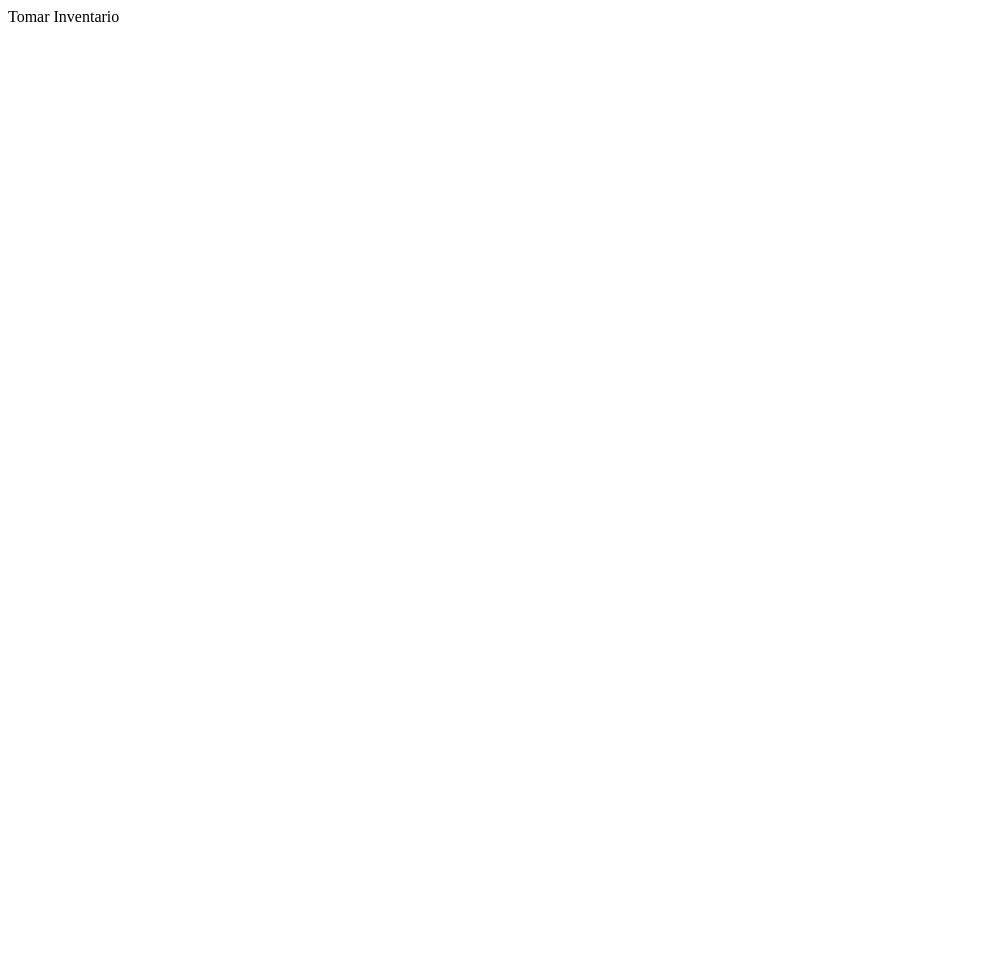
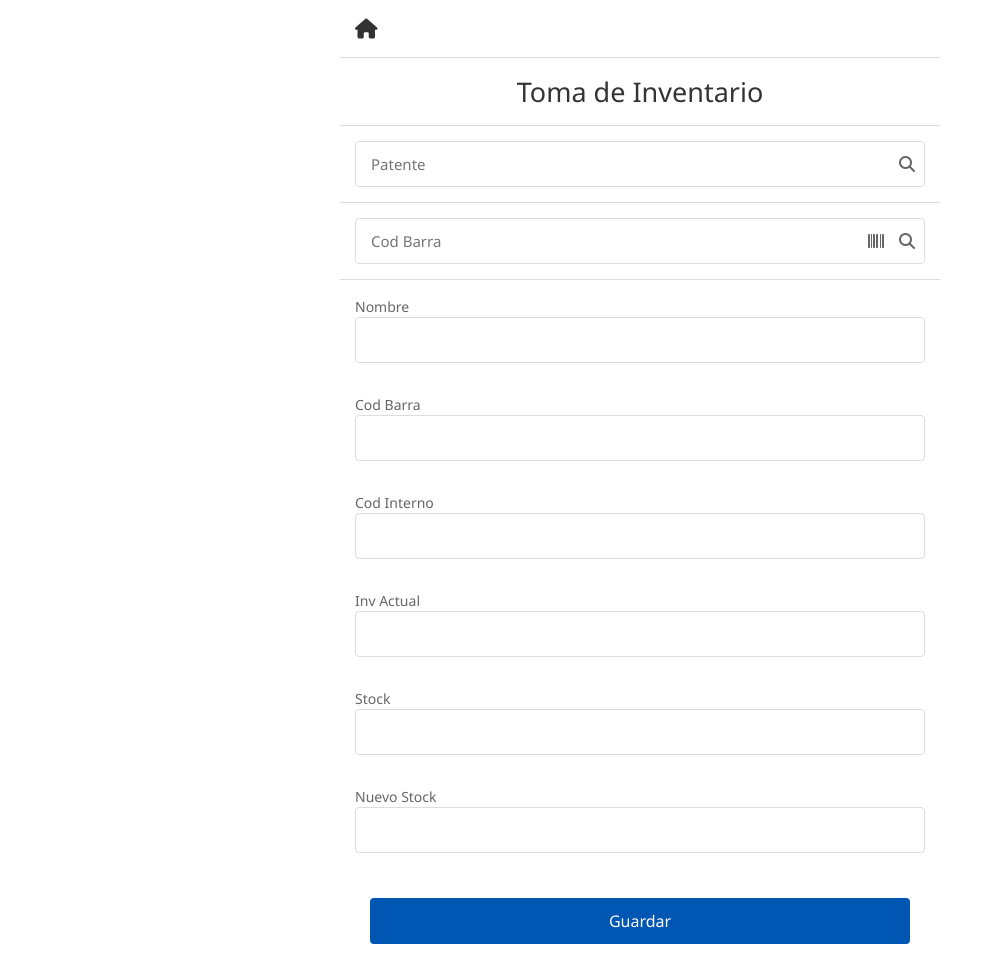
Before and after one commit to ServidorHRZ/AppInventario, a plain HTML site: page Secciones/TomarInventario.html in a window 1280 px wide. Shown: the whole page, without its empty margins (0-995 px from the left). Before the commit the page ends 800 px from the top, so only its background shows below. Drawn offline with Linux system fonts and the light colour scheme.

Commit message:
Cambio13

```diff
--- a/Conexion/ConexionBD.js
+++ b/Conexion/ConexionBD.js
@@ -0,0 +1,2 @@
+// Constante para definicion de conexion
+const Conect
--- /dev/null
+++ b/Secciones/TomaInventario.css
@@ -0,0 +1,194 @@
+:root {
+    --primary-color: #007bff;
+    --primary-dark: #0056b3;
+    --text-color: #333;
+    --text-secondary: #666;
+    --background-color: #f5f5f5;
+    --card-background: #ffffff;
+    --border-color: #ddd;
+    --error-color: #dc3545;
+}
+
+* {
+    margin: 0;
+    padding: 0;
+    box-sizing: border-box;
+    font-family: 'Segoe UI', Tahoma, Geneva, Verdana, sans-serif;
+}
+
+body {
+    background-color: var(--card-background);
+    min-height: 100vh;
+}
+
+.container {
+    max-width: 600px;
+    margin: 0 auto;
+    padding: 0;
+}
+
+.home-section {
+    padding: 15px;
+    border-bottom: 1px solid var(--border-color);
+    background-color: var(--card-background);
+}
+
+.home-icon {
+    color: var(--text-color);
+    font-size: 20px;
+    text-decoration: none;
+}
+
+.form-section {
+    margin-top: 20px;
+}
+
+.form-group {
+    padding: 15px;
+    background-color: var(--card-background);
+    border-bottom: 1px solid var(--border-color);
+}
+
+.form-group label {
+    display: block;
+    margin-bottom: 5px;
+    color: var(--text-color);
+    font-size: 14px;
+}
+
+.form-group input {
+    width: 100%;
+    padding: 10px;
+    border: 1px solid var(--border-color);
+    border-radius: 4px;
+    font-size: 16px;
+}
+
+.search-group {
+    position: relative;
+    display: flex;
+    align-items: center;
+    padding: 15px;
+    background-color: var(--card-background);
+    border-bottom: 1px solid var(--border-color);
+}
+
+.search-group input {
+    width: 100%;
+    padding: 12px 80px 12px 15px;
+    border: 1px solid var(--border-color);
+    border-radius: 4px;
+    font-size: 15px;
+    outline: none;
+}
+
+.input-icons {
+    position: absolute;
+    right: 25px;
+    display: flex;
+    align-items: center;
+    gap: 15px;
+}
+
+.btn-buscar {
+    background: none;
+    border: none;
+    color: var(--text-secondary);
+    cursor: pointer;
+    padding: 0;
+    font-size: 16px;
+    display: flex;
+    align-items: center;
+}
+
+.btn-buscar:hover {
+    color: var(--primary-color);
+}
+
+.search-group .fa-barcode {
+    color: var(--text-secondary);
+    font-size: 16px;
+}
+
+.search-group input:focus {
+    border-color: var(--primary-color);
+}
+
+.btn-guardar {
+    background-color: var(--primary-dark);
+    color: white;
+    border: none;
+    border-radius: 4px;
+    padding: 12px;
+    font-size: 16px;
+    cursor: pointer;
+    width: calc(100% - 30px);
+    margin: 15px;
+}
+
+.product-info {
+    margin-top: 20px;
+}
+
+.product-info p {
+    margin-bottom: 10px;
+    color: var(--text-secondary);
+}
+
+.title-section {
+    text-align: center;
+    padding: 15px;
+    border-bottom: 1px solid var(--border-color);
+    background-color: var(--card-background);
+}
+
+h1 {
+    color: var(--text-color);
+    font-size: 27px;
+    margin: 0;
+    font-weight: 500;
+}
+
+.inventory-form {
+    display: flex;
+    flex-direction: column;
+    gap: 15px;
+    padding: 15px;
+}
+
+.inventory-form label {
+    color: var(--text-secondary);
+    font-size: 14px;
+    margin-bottom: 5px;
+}
+
+.inventory-form input {
+    width: 100%;
+    padding: 12px 15px;
+    border: 1px solid var(--border-color);
+    border-radius: 4px;
+    font-size: 15px;
+    margin-bottom: 15px;
+}
+
+@media (max-width: 480px) {
+    .container {
+        padding: 0;
+    }
+
+    .inventory-form {
+        padding: 15px;
+    }
+
+    .inventory-form input {
+        margin-bottom: 10px;
+    }
+
+    .search-group input {
+        font-size: 14px;
+    }
+
+    h1 {
+        font-size: 24px;
+    }
+}
--- a/Secciones/TomarInventario.html
+++ b/Secciones/TomarInventario.html
@@ -1,11 +1,96 @@
 <!DOCTYPE html>
-<html lang="en">
+<html lang="es">
 <head>
     <meta charset="UTF-8">
     <meta name="viewport" content="width=device-width, initial-scale=1.0">
-    <title>Document</title>
+    <title>Toma de Inventario</title>
+    <link rel="stylesheet" href="https://cdnjs.cloudflare.com/ajax/libs/font-awesome/6.5.1/css/all.min.css">
+    <link rel="stylesheet" href="TomaInventario.css">
 </head>
 <body>
-    Tomar Inventario
-</body>
+    <div class="container">
+        <!-- Header with home icon -->
+        <div class="home-section">
+            <a href="../index.html" class="home-icon"><i class="fas fa-home"></i></a>
+        </div>
+
+        <!-- Title section -->
+        <div class="title-section">
+            <h1>Toma de Inventario</h1>
+        </div>
+
+        <!-- Search section -->
+        <div class="form-group search-group">
+            <input type="text" id="searchBar" placeholder="Patente">
+            <div class="input-icons">
+                <button id="btnSearch" class="btn-buscar">
+                    <i class="fas fa-search"></i>
+                </button>
+            </div>
+        </div>
+
+        <div class="form-group search-group">
+            <input type="text" id="barcodeBar" placeholder="Cod Barra">
+            <div class="input-icons">
+                <i class="fas fa-barcode"></i>
+                <button id="btnBarcode" class="btn-buscar">
+                    <i class="fas fa-search"></i>
+                </button>
+            </div>
+        </div>
+
+        <!-- Inventory Form -->
+        <div class="inventory-form">
+            <div>
+                <label>Nombre</label>
+                <input type="text" readonly>
+            </div>
+
+            <div>
+                <label>Cod Barra</label>
+                <input type="text" readonly>
+            </div>
+
+            <div>
+                <label>Cod Interno</label>
+                <input type="text" readonly>
+            </div>
+
+            <div>
+                <label>Inv Actual</label>
+                <input type="text">
+            </div>
+
+            <div>
+                <label>Stock</label>
+                <input type="text">
+            </div>
+
+            <div>
+                <label>Nuevo Stock</label>
+                <input type="text">
+            </div>
+
+            <button class="btn-guardar">Guardar</button>
+        </div>
+
+
+
+
+        <template id="productTemplate">
+            <div class="product-card">
+                <div class="product-info">
+                    <h3 class="product-name"></h3>
+                    <div class="product-details">
+                        <p>Cod Barra: <span class="barcode"></span></p>
+                        <p>Cod Int: <span class="internal-code"></span></p>
+                        <p class="patent"></p>
+                        <p class="stock">Stock: <span></span></p>
+                    </div>
+                </div>
+            </div>
+        </template>
+    </div>
+
+    </body>
 </html>
```
